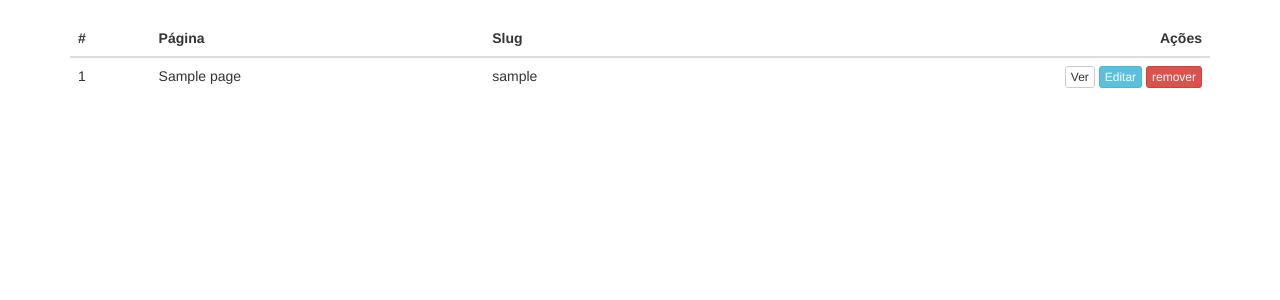
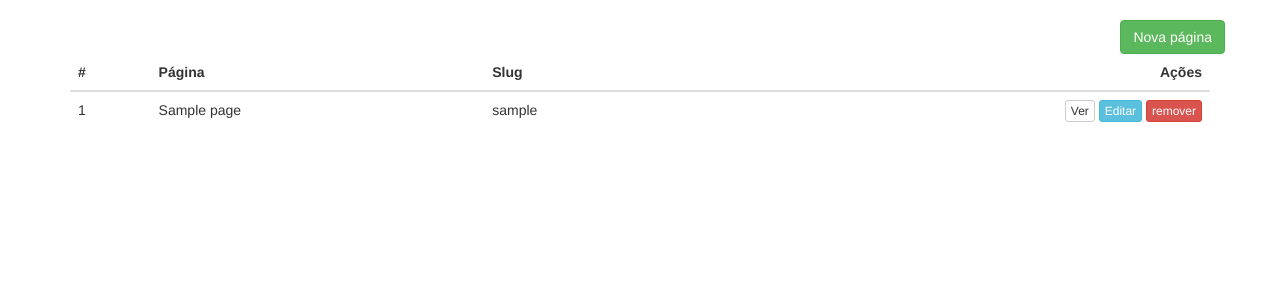
Before and after one commit to andresilvadev/codeigniter-projeto-inicial, a CodeIgniter app: page /database/pages in a window 1280 px wide. Shown: the part 52-352 px from the top of the page. Run offline with CodeIgniter, Linux system fonts and the light colour scheme; tables that the repository leaves empty hold one stand-in row (values such as "Sample post").

Commit message:
Adicionando botao de nova pagina

```diff
--- a/application/views/pages/index.php
+++ b/application/views/pages/index.php
@@ -1,3 +1,7 @@
+
+<div class="row">
+    <a href="/pages/new" class="btn btn-success pull-right">Nova página</a>
+</div>
 
 <table class="table table-hover">
     <thead>
```
